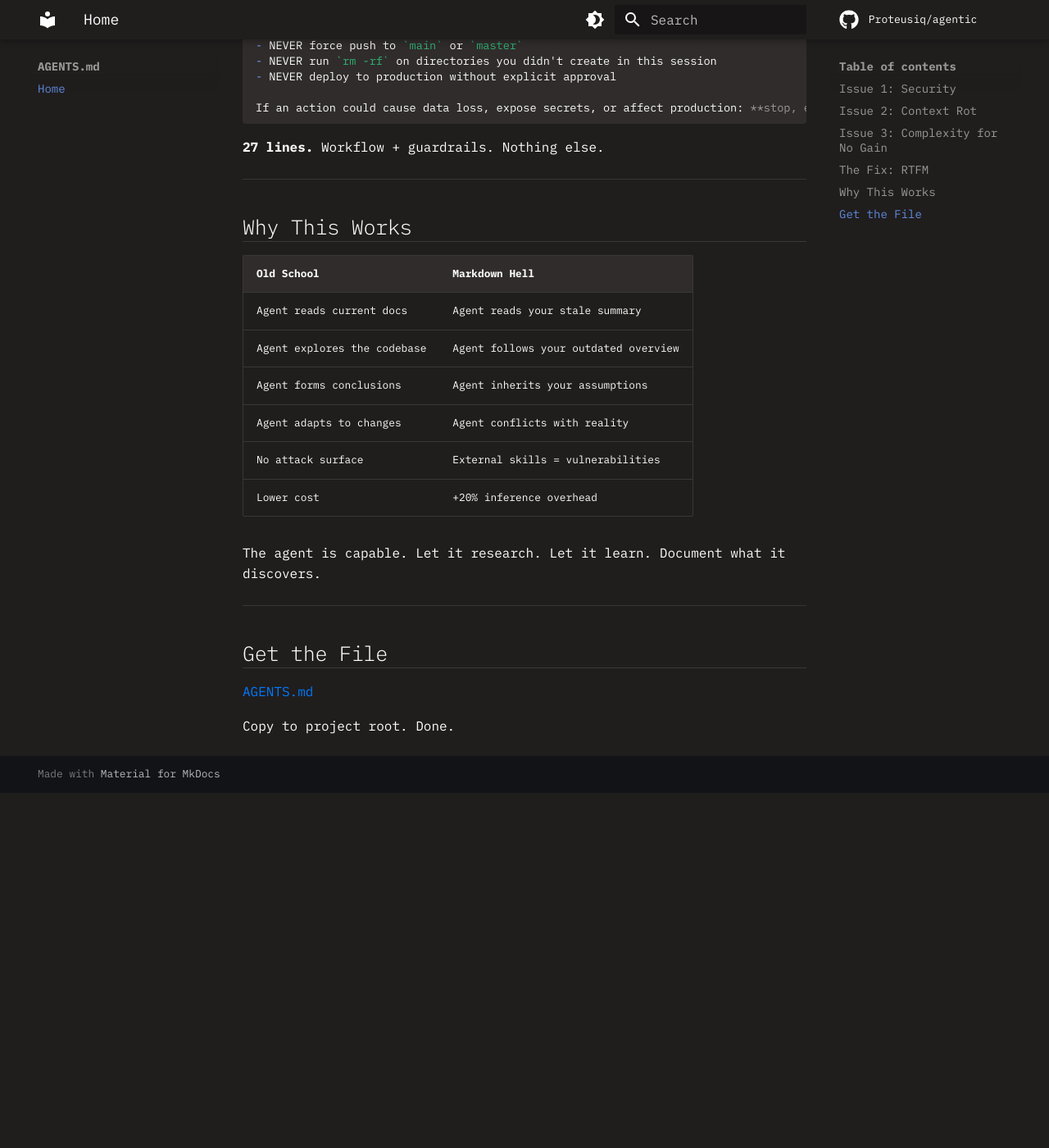
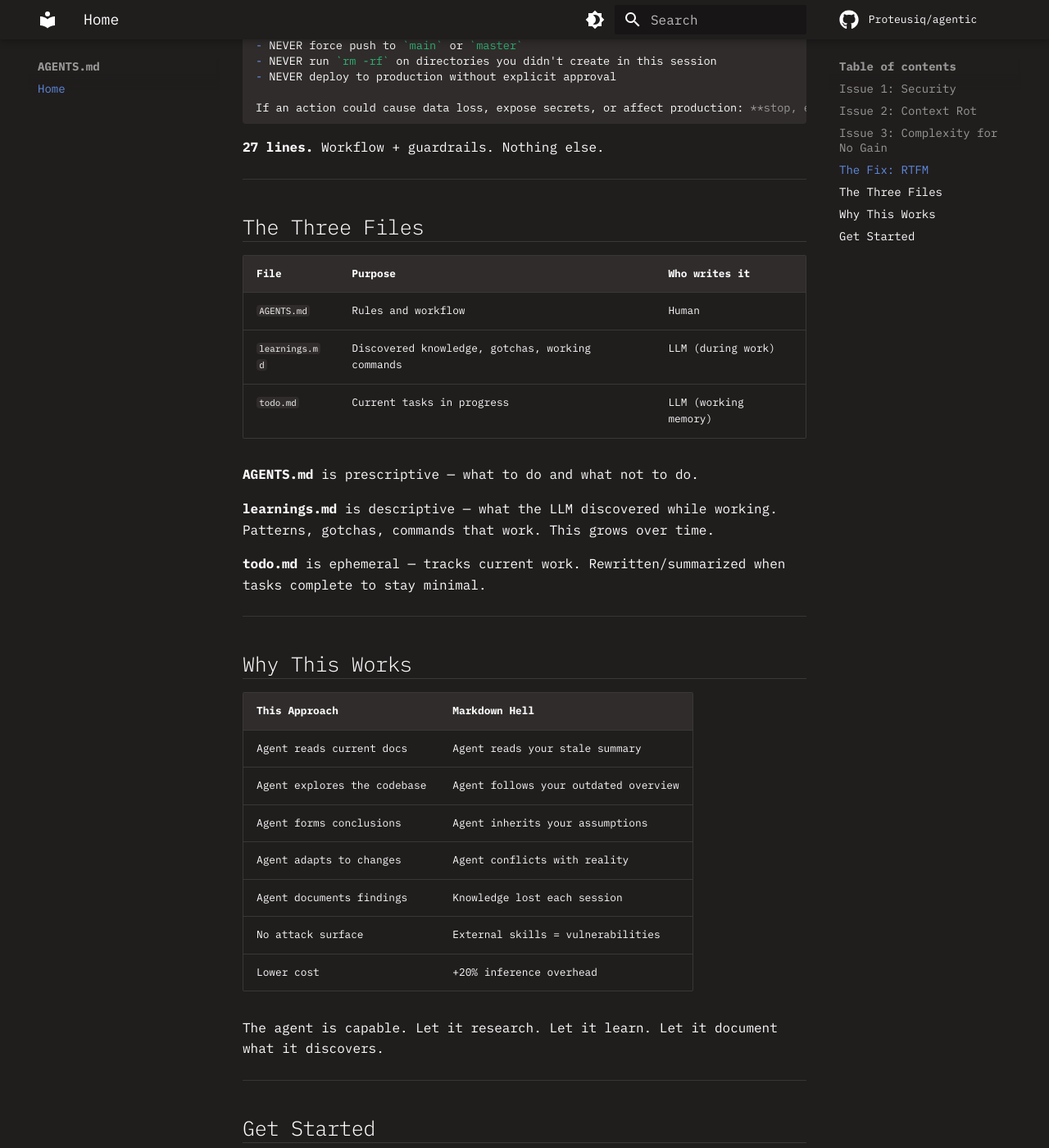
Before and after one commit to Proteusiq/agentic, an MkDocs documentation site: the page built from docs/index.md, in a window 1280 px wide and 1400 px high, scrolled down 2859 px. Shown: the whole window at 82% size. Built offline with MkDocs 1.6.1 and Material for MkDocs 9.7.7, drawn with Linux system fonts in a browser that asks for light colours; comment, search, counter and statistics services are not loaded; before the commit the page ends 3826 px from its top, so only the background shows below that; some of the changed text lies outside the part shown.

Commit message:
docs: explain three-file workflow

```diff
--- a/docs/index.md
+++ b/docs/index.md
@@ -113,23 +113,42 @@ If an action could cause data loss, expose secrets, or affect production: **stop
 
 ---
 
+## The Three Files
+
+| File | Purpose | Who writes it |
+|------|---------|---------------|
+| `AGENTS.md` | Rules and workflow | Human |
+| `learnings.md` | Discovered knowledge, gotchas, working commands | LLM (during work) |
+| `todo.md` | Current tasks in progress | LLM (working memory) |
+
+**AGENTS.md** is prescriptive — what to do and what not to do.
+
+**learnings.md** is descriptive — what the LLM discovered while working. Patterns, gotchas, commands that work. This grows over time.
+
+**todo.md** is ephemeral — tracks current work. Rewritten/summarized when tasks complete to stay minimal.
+
+---
+
 ## Why This Works
 
-| Old School | Markdown Hell |
-|------------|---------------|
+| This Approach | Markdown Hell |
+|---------------|---------------|
 | Agent reads current docs | Agent reads your stale summary |
 | Agent explores the codebase | Agent follows your outdated overview |
 | Agent forms conclusions | Agent inherits your assumptions |
 | Agent adapts to changes | Agent conflicts with reality |
+| Agent documents findings | Knowledge lost each session |
 | No attack surface | External skills = vulnerabilities |
 | Lower cost | +20% inference overhead |
 
-The agent is capable. Let it research. Let it learn. Document what it discovers.
+The agent is capable. Let it research. Let it learn. Let it document what it discovers.
 
 ---
 
-## Get the File
+## Get Started
 
-[AGENTS.md](https://github.com/Proteusiq/agentic/blob/main/AGENTS.md)
+1. Copy [AGENTS.md](https://github.com/Proteusiq/agentic/blob/main/AGENTS.md) to your project root
+2. Create empty `learnings.md` and `todo.md`
+3. Done
 
-Copy to project root. Done.
+See [agents.md](https://agents.md/) for the spec.
```
